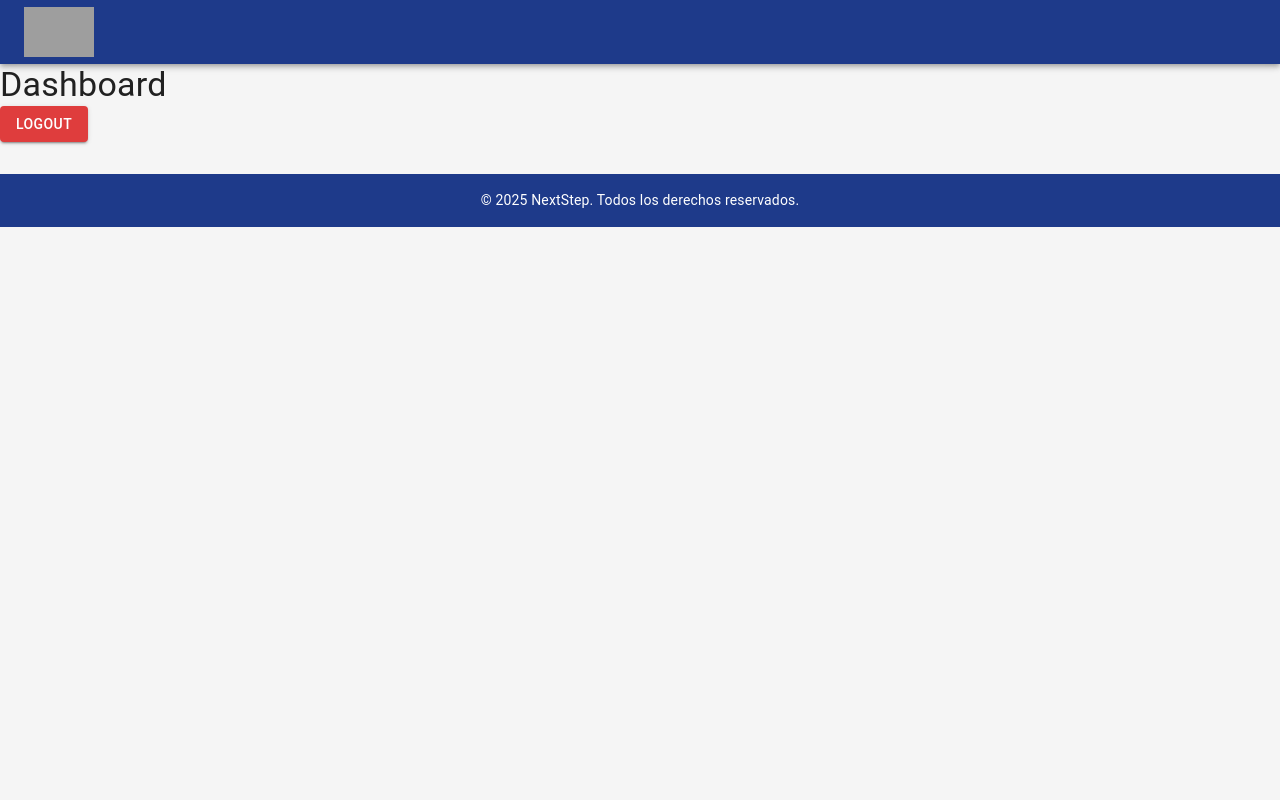
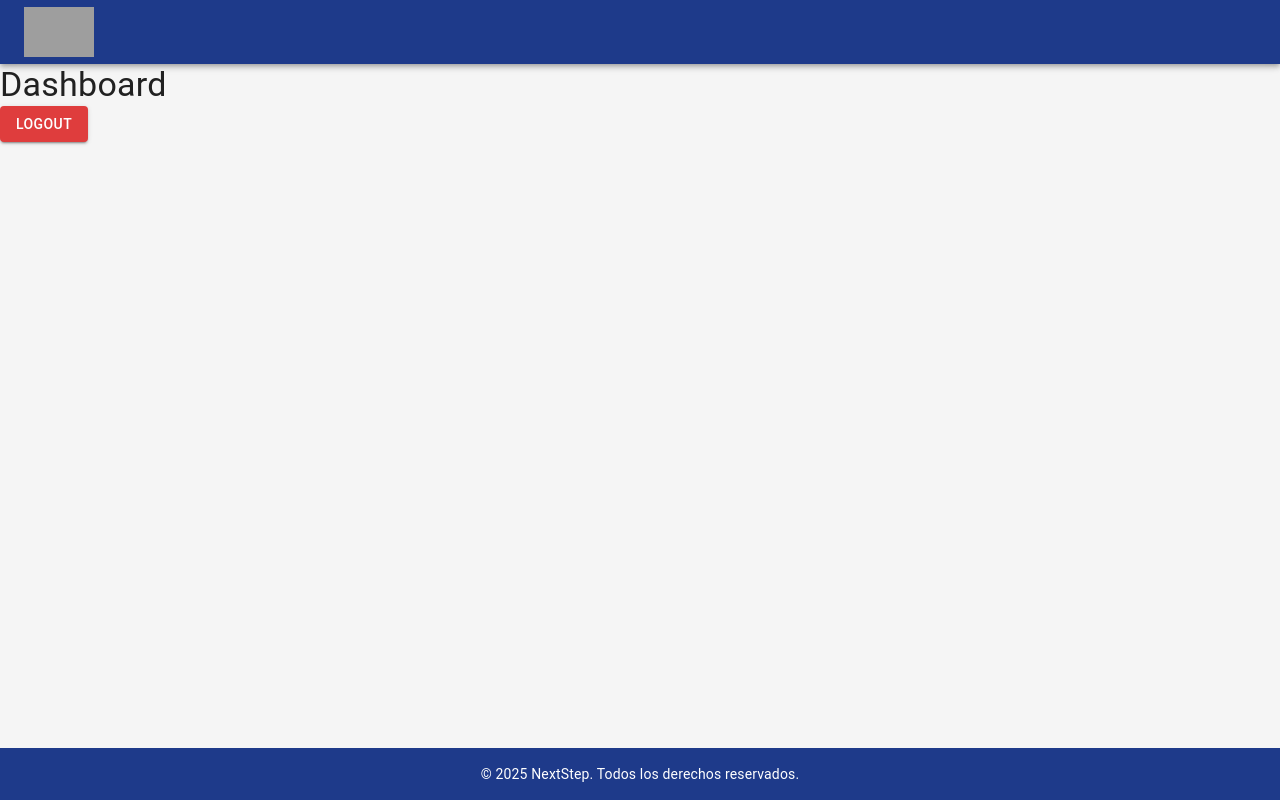
Before and after one commit to MarcosMartos/NextStep, a React (Vite) app in the folder frontend/: page /dashboard in a window 1280 px wide. Built offline with nearby package versions, Linux system fonts and the light colour scheme; sample sign-in values are in the browser's storage; grey boxes are pictures that could not be loaded.

Commit message:
modificar layout

```diff
--- a/frontend/src/components/Layout.jsx
+++ b/frontend/src/components/Layout.jsx
@@ -1,14 +1,23 @@
 import { Outlet } from "react-router-dom";
 import Navbar from "../pages/Navbar";
 import Footer from "../pages/Footer";
+import { Box } from "@mui/material";
 
 const Layout = () => {
   return (
-    <>
+    <Box
+      sx={{
+        display: "flex",
+        flexDirection: "column",
+        minHeight: "100vh", // Ocupa el 100% de la altura
+      }}
+    >
       <Navbar />
-      <Outlet />
+      <Box sx={{ flexGrow: 1 }}>
+        <Outlet />
+      </Box>
       <Footer />
-    </>
+    </Box>
   );
 };
 
--- a/frontend/src/pages/PostCard.jsx
+++ b/frontend/src/pages/PostCard.jsx
@@ -15,6 +15,11 @@ const PostCard = ({ post }) => {
     navigate(`/post/${post.id}`);
   };
 
+  // Limitar la descripción a un máximo de 20 palabras
+  const truncatedContent =
+    post.content.split(" ").slice(0, 10).join(" ") +
+    (post.content.split(" ").length > 10 ? "..." : "");
+
   return (
     <Card sx={{ display: "flex", marginBottom: 2, padding: 2 }}>
       <CardActionArea
@@ -30,7 +35,7 @@ const PostCard = ({ post }) => {
           <CardMedia
             component="img"
             sx={{
-              width: 150,
+              width: 300,
               height: 150,
               objectFit: "cover",
               borderRadius: 2,
@@ -47,8 +52,8 @@ const PostCard = ({ post }) => {
             <Typography variant="h5" component="div" gutterBottom>
               {post.title}
             </Typography>
-            <Typography variant="body1" color="text.secondary" noWrap>
-              {post.content}
+            <Typography variant="body1" color="text.secondary">
+              {truncatedContent}
             </Typography>
             <Typography
               variant="caption"
```
